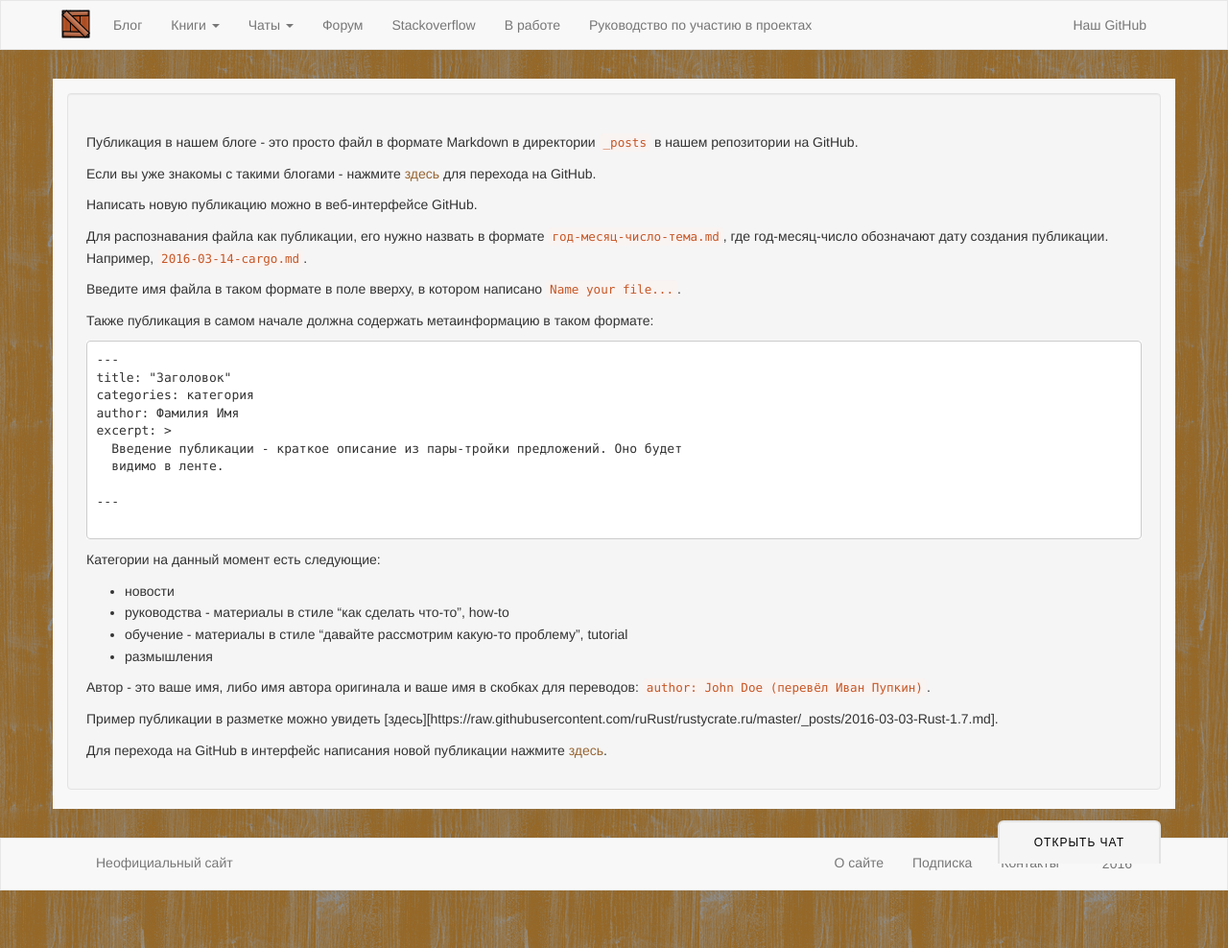
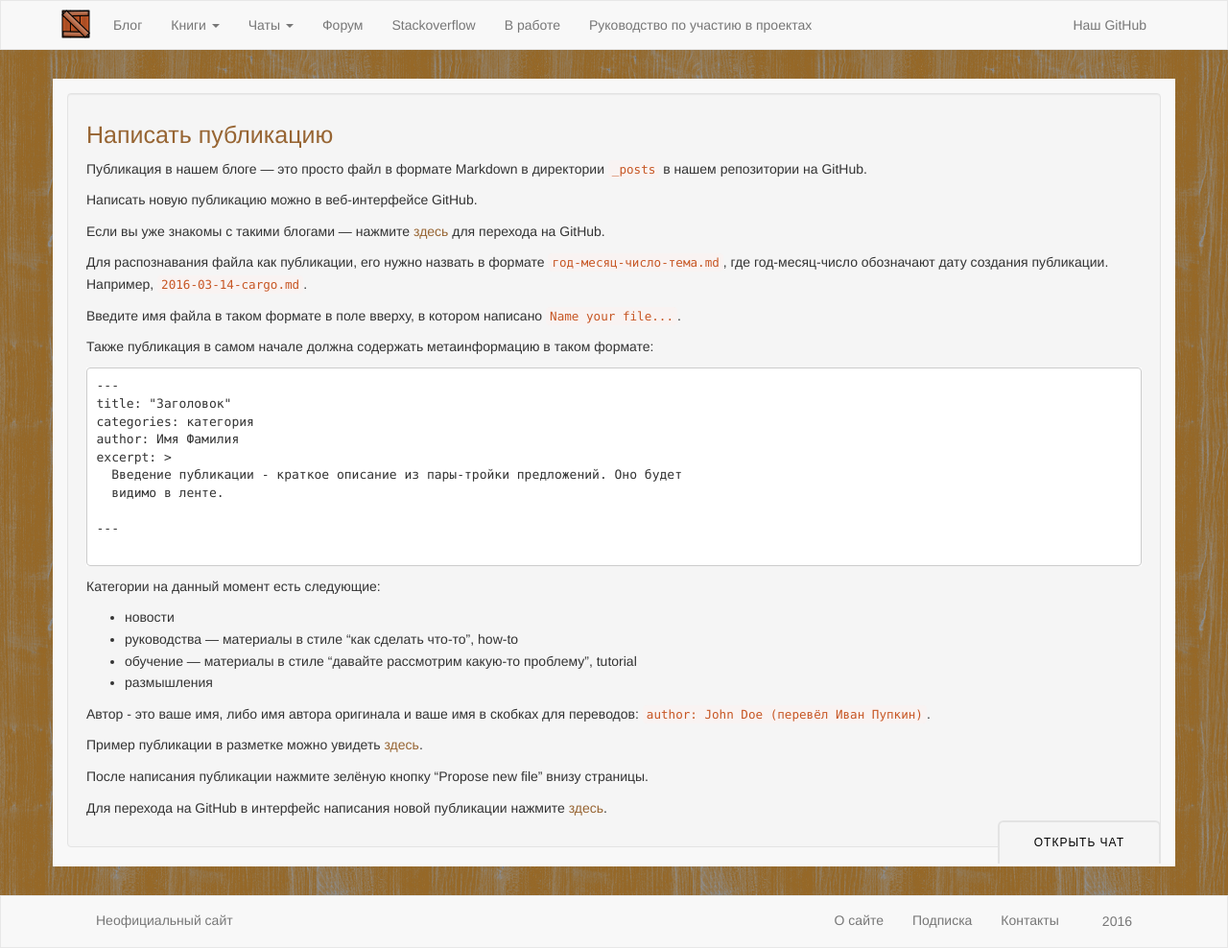
Before and after one commit to rust-lang-ru/rustycrate.ru, a Jekyll site: the page built from post.md, in a window 1280 px wide. Shown: the whole page at 96% size. Built offline with Jekyll 4.4.1, drawn with Linux system fonts in a browser that asks for light colours; nearby versions of some CDN libraries; Markdown is read by kramdown in place of the engine named in the settings.

Commit message:
Исправляем стили и дополняем описание процесса

```diff
--- a/_layouts/page.html
+++ b/_layouts/page.html
@@ -7,7 +7,7 @@
 
     <div class="container" id="content">
       <div class="well">
-        <h1><a href="{{ page.url | prepend: site.baseurl }}">{{ page.title }}</a></h1>
+        <h1 class="page-title"><a href="{{ page.url | prepend: site.baseurl }}">{{ page.title }}</a></h1>
         {{ content }}
       </div>
 
--- a/_layouts/post.html
+++ b/_layouts/post.html
@@ -7,7 +7,7 @@
 
     <div class="container" id="content">
       <div class="well">
-        <h1 id="post-title"><a href="{{ page.url | prepend: site.baseurl }}">{{ page.title }}</a></h1>
+        <h1 class="page-title"><a href="{{ page.url | prepend: site.baseurl }}">{{ page.title }}</a></h1>
 
         <p class="post-header">{% if page.author %}{{ page.author }} • {% endif %}{% if page.date %}<time>{{ page.date | localize: "%d %B %Y" }}</time>{% endif %}{% if page.categories %} • {{ page.categories | join: ','}}{% endif %}</p>
 
--- a/_sass/style.scss
+++ b/_sass/style.scss
@@ -92,7 +92,7 @@
     background-color: #f9f3f2;
 }
 
-h1#post-title {
+h1.page-title {
     margin-top: 10px;
 }
 
@@ -224,11 +224,11 @@
     display: inline;
 }
 
-h1#post-title a {
+h1.page-title a {
     display: inline;
 }
 
-h1#post-title a.header-link {
+h1.page-title a.header-link {
     display: none;
 }
 
--- a/post.md
+++ b/post.md
@@ -4,13 +4,13 @@
 
 ---
 
-Публикация в нашем блоге - это просто файл в формате Markdown в
+Публикация в нашем блоге --- это просто файл в формате Markdown в
 директории `_posts` в нашем репозитории на GitHub.
 
-Если вы уже знакомы с такими блогами - нажмите [здесь][post] для
+Написать новую публикацию можно в веб-интерфейсе GitHub.
+
+Если вы уже знакомы с такими блогами --- нажмите [здесь][post] для
 перехода на GitHub.
-
-Написать новую публикацию можно в веб-интерфейсе GitHub.
 
 Для распознавания файла как публикации, его нужно назвать в формате
 `год-месяц-число-тема.md`, где год-месяц-число обозначают дату
@@ -25,7 +25,7 @@
 ---
 title: "Заголовок"
 categories: категория
-author: Фамилия Имя
+author: Имя Фамилия
 excerpt: >
   Введение публикации - краткое описание из пары-тройки предложений. Оно будет
   видимо в ленте.
@@ -37,15 +37,18 @@
 Категории на данный момент есть следующие:
 
 * новости
-* руководства - материалы в стиле "как сделать что-то", how-to
-* обучение - материалы в стиле "давайте рассмотрим какую-то проблему", tutorial
+* руководства --- материалы в стиле "как сделать что-то", how-to
+* обучение --- материалы в стиле "давайте рассмотрим какую-то проблему", tutorial
 * размышления
 
 Автор - это ваше имя, либо имя автора оригинала и ваше имя в скобках
 для переводов: `author: John Doe (перевёл Иван Пупкин)`.
 
 Пример публикации в разметке можно увидеть
-[здесь][https://raw.githubusercontent.com/ruRust/rustycrate.ru/master/_posts/2016-03-03-Rust-1.7.md].
+[здесь](https://raw.githubusercontent.com/ruRust/rustycrate.ru/master/_posts/2016-03-03-Rust-1.7.md).
+
+После написания публикации нажмите зелёную кнопку "Propose new file"
+внизу страницы.
 
 Для перехода на GitHub в интерфейс написания новой публикации нажмите
 [здесь][post].
```
